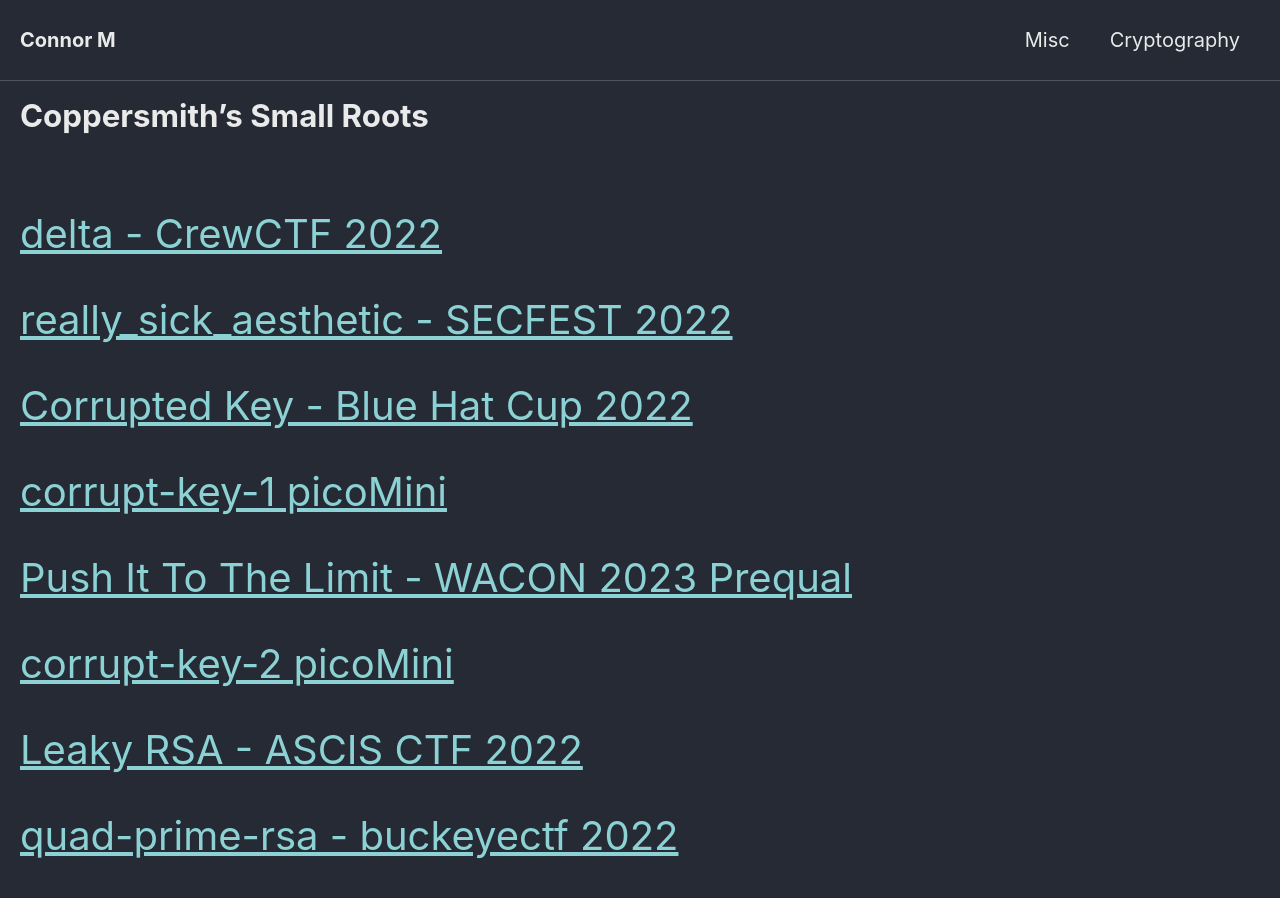
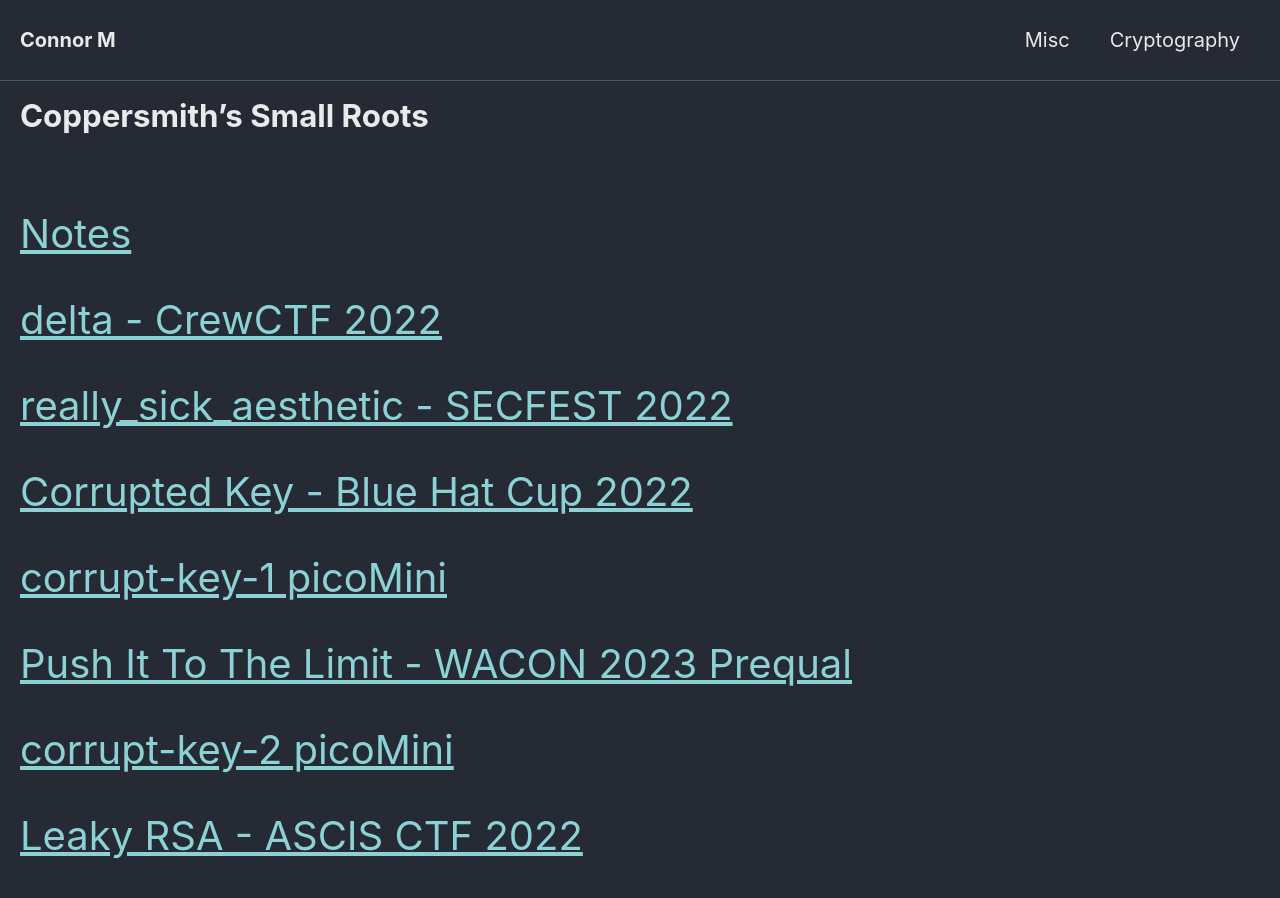
Before and after one commit to Connor-McCartney/Connor-McCartney.github.io, a Jekyll site: the page built from _pages/cryptography/small-roots/small-roots.md, in a window 1280 px wide and 900 px high. Built offline with Jekyll 4.4.1, drawn with Linux system fonts in a browser that asks for light colours; cached includes are drawn as plain includes.

Commit message:
Update small-roots.md

```diff
--- a/_pages/cryptography/small-roots/small-roots.md
+++ b/_pages/cryptography/small-roots/small-roots.md
@@ -6,6 +6,7 @@ title: Coppersmith's Small Roots
 <br>
 
 
+<span style="font-size:2em;">   [Notes](/cryptography/small-roots/notes)       </span> <br>
 
 <span style="font-size:2em;">   [delta - CrewCTF 2022](/cryptography/small-roots/delta-CrewCTF-2022)       </span> <br>
 
```
